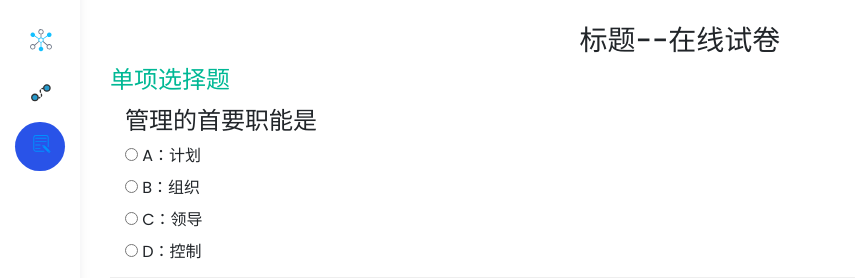
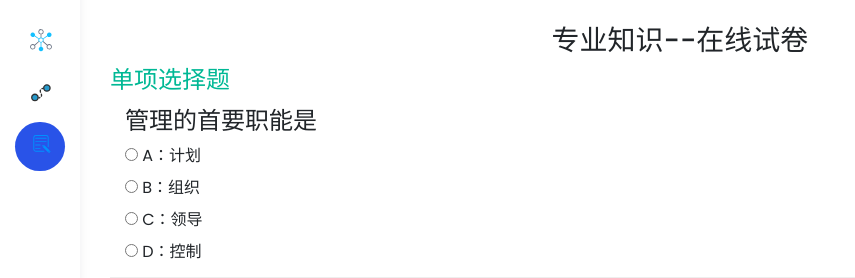
Before and after one commit to Jiingtz/Knowledge_Graph_Visualization, a Django app: page /relationship/ in a window 1280 px wide. Shown: the part 72-350 px from the top of the page, without its empty margins (0-855 px from the left). Run offline with Django 3.2, Linux system fonts and the light colour scheme; some libraries are stand-ins or nearby versions.

Commit message:
页面调整

```diff
--- a/templates/index.html
+++ b/templates/index.html
@@ -9,7 +9,6 @@
     <link rel="stylesheet" type="text/css" href="{% static 'css/dialog.css' %}">
     <link rel="stylesheet" type="text/css" href="{% static 'css/dialog-donna.css' %}">
     <link rel="stylesheet" type="text/css" href="{% static 'css/normalize.css' %}">
-    <link rel="stylesheet" type="text/css" href="{% static 'css/overflow-style.css' %}">
     <script src="{% static 'js/modernizr.custom.js' %}"></script>
     <script src="{% static 'js/classie.js' %}"></script>
     <script src="{% static 'js/dialogFx.js' %}"></script>
--- a/templates/query.html
+++ b/templates/query.html
@@ -13,6 +13,7 @@
     <link href="{% static 'css/bootstrap.min.css' %}" type="text/css" rel="stylesheet"/>
     <link href="{% static 'css/popoto.min.css' %}" type="text/css" rel="stylesheet"/>
     <link href="{% static 'plugins/css/style.css' %}" type="text/css" rel="stylesheet">
+    <link rel="stylesheet" type="text/css" href="{% static 'css/overflow-style.css' %}">
     <link href="https://fonts.googleapis.com/css2?family=Poppins:wght@100;200;300;400;500;600;700;800;900&family=Roboto:wght@100;300;400;500;700;900&display=swap"
           rel="stylesheet">
     <style>
--- a/templates/relationship.html
+++ b/templates/relationship.html
@@ -43,7 +43,7 @@
     </style>
     <br>
     <div class="page-header">
-        <h3 class="text-center">标题--在线试卷</h3>
+        <h3 class="text-center">专业知识--在线试卷</h3>
     </div>
     <form class="" id="testForm">
         <div class="jxz-box col-md-12">
```
Also changed, not shown: static/images/knowledge-graph.png.
